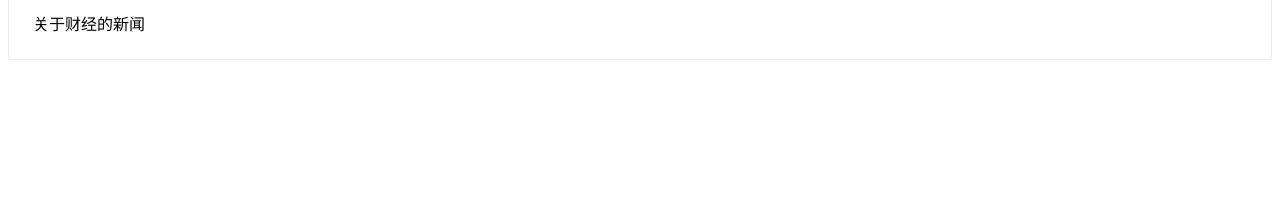
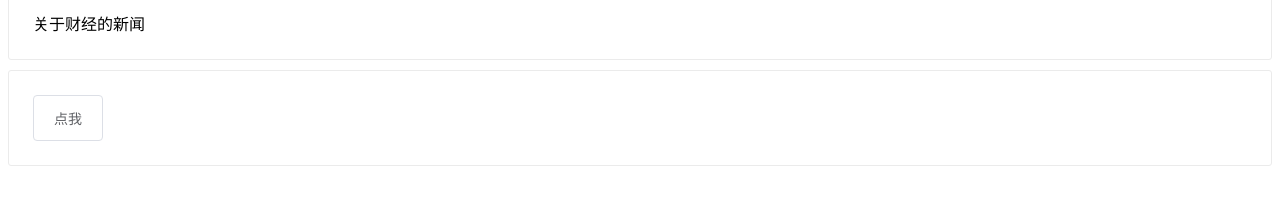
Before and after one commit to luckzhu/eazy-ui, a Vue app: page / in a window 1280 px wide. Shown: the part 391-596 px from the top of the page. Built offline with nearby package versions, Linux system fonts and the light colour scheme.

Commit message:
实现简单的popover

```diff
--- a/src/App.vue
+++ b/src/App.vue
@@ -69,6 +69,13 @@
         </ez-tabs-body>
       </ez-tabs>
     </div>
+
+    <div class="testBox">
+      <ez-popover>
+        <div slot="content">我是插槽的内容</div>
+        <ez-button>点我</ez-button>
+      </ez-popover>
+    </div>
   </div>
 </template>
 
@@ -83,6 +90,7 @@ import TabsBody from "./components/tabs-body";
 import TabsItem from "./components/tabs-item";
 import TabsPane from "./components/tabs-pane";
 import tabsHeadVue from "./components/tabs-head.vue";
+import Popover from "./components/popover"
 
 export default {
   name: "app",
@@ -99,7 +107,8 @@ export default {
     "ez-tabs-head": TabsHead,
     "ez-tabs-body": TabsBody,
     "ez-tabs-item": TabsItem,
-    "ez-tabs-pane": TabsPane
+    "ez-tabs-pane": TabsPane,
+    "ez-popover": Popover,
   },
   methods: {
     inputChange(e) {
--- /dev/null
+++ b/src/components/popover.vue
@@ -0,0 +1,51 @@
+<template>
+  <div class="popover" @click.stop="showContent">
+    <div class="contentWrapper" v-if="isPopShow" @click.stop>
+      <slot name="content"></slot>
+    </div>
+    <slot></slot>
+  </div>
+</template>
+
+<script>
+export default {
+  data() {
+    return {
+      isPopShow: false
+    };
+  },
+  methods: {
+    showContent() {
+      this.isPopShow = !this.isPopShow;
+      if (this.isPopShow === true) {
+        this.$nextTick(() => {
+          let x = () => {
+            this.isPopShow = false;
+            document.removeEventListener("click", x);
+          };
+          document.addEventListener("click", x);
+        });
+      } else {
+      }
+    }
+  }
+};
+</script>
+
+<style lang="scss" scoped>
+.popover {
+  display: flex;
+  flex-direction: column;
+  position: relative;
+  > * {
+    align-self: baseline;
+  }
+  > .contentWrapper {
+    padding: 14px;
+    box-shadow: 0 0 3px rgba(0, 0, 0, 0.65);
+    position: absolute;
+    bottom: 100%;
+    left: 0;
+  }
+}
+</style>
```
